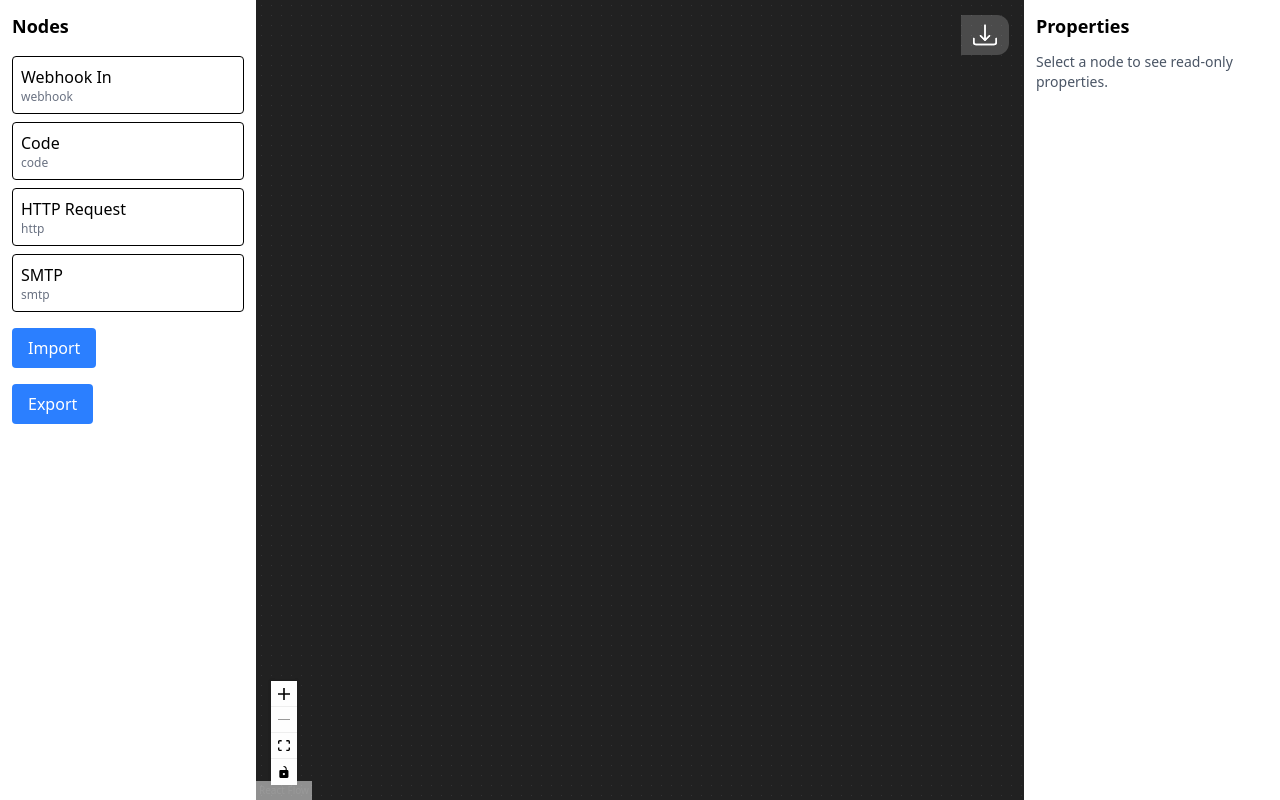
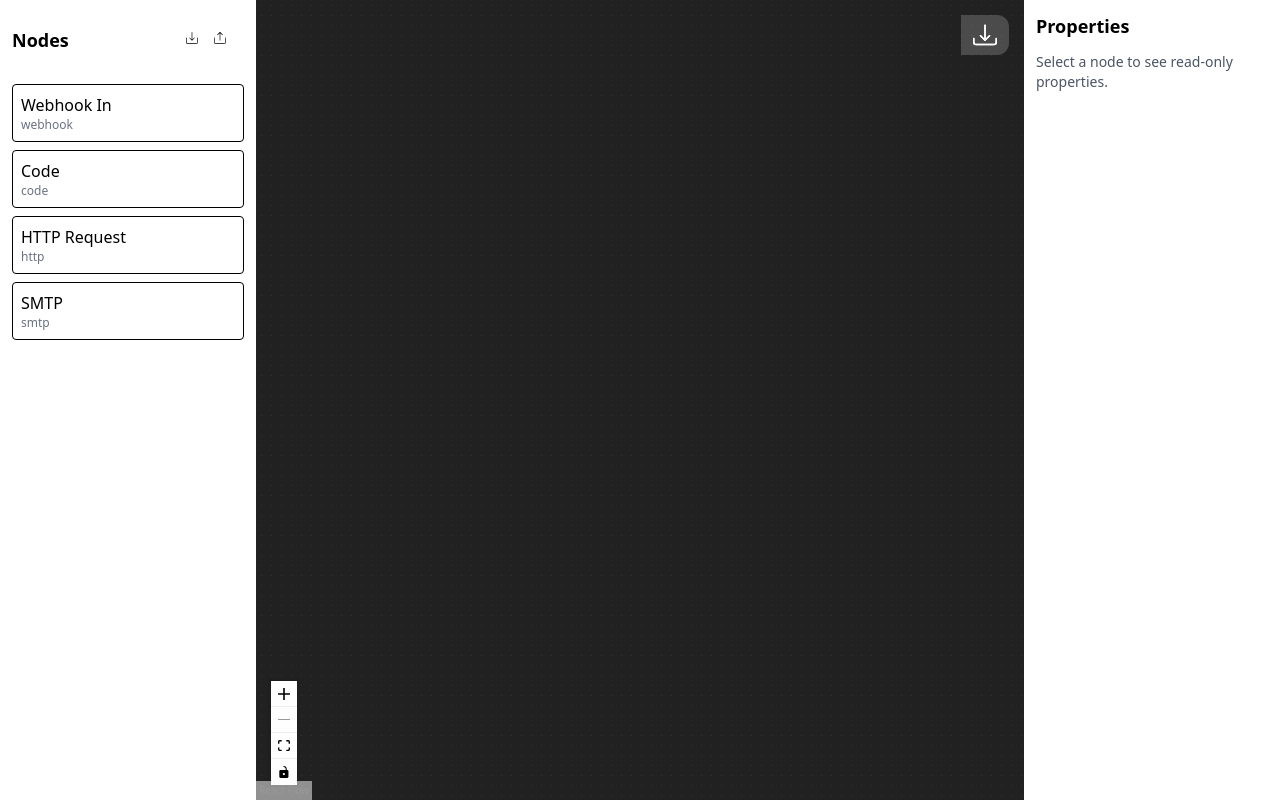
Before and after one commit to naffiziqbal/nafiziqbal-JoulesLabs-front-end-task, a React (Vite) app: page / in a window 1280 px wide. Built offline with nearby package versions, Linux system fonts and the light colour scheme.

Commit message:
Enhance SideBar component by adding import/export buttons with tooltips for better user interaction; refactor layout for improved organization and error message display.

```diff
--- a/src/components/side-bar.tsx
+++ b/src/components/side-bar.tsx
@@ -1,3 +1,4 @@
+import { CiExport, CiImport } from "react-icons/ci";
 import { NODE_TEMPLATES } from "../data/data";
 import type { NodeType } from "../types/types";
 
@@ -17,14 +18,10 @@ export default function SideBar({
   handleFile: (e: React.ChangeEvent<HTMLInputElement>) => void;
 }) {
   return (
-    <div className="bg-white p-3 space-y-4">
+    <div className="bg-white p-3 space-y-4 grid grid-rows-[auto_1fr_auto]">
+      <div className="flex justify-between items-center">
         <h4 className="font-bold text-lg">Nodes</h4>
-      <div className="space-y-2 ">
-        {NODE_TEMPLATES.map((t) => (
-          <PaletteItem key={t.type} template={t} />
-        ))}
-      </div>
-      <div className="space-y-2">
+        <div className=" flex justify-end  items-end  gap-3  *:py-2 *:rounded px-4 py-2 rounded *:cursor-pointer">
           <input
             ref={fileRef}
             type="file"
@@ -32,21 +29,27 @@ export default function SideBar({
             className="hidden"
             onChange={handleFile}
           />
-        <button
-          className="bg-blue-500 text-white px-4 py-2 rounded"
-          onClick={handleImportClick}
-        >
-          Import
+          <button onClick={handleImportClick}>
+            <ToolTip text="Import">
+              <CiImport className="size-4" />
+            </ToolTip>
+          </button>
+          <button onClick={handleExport}>
+            <ToolTip text="Export">
+              <CiExport className="size-4" />
+            </ToolTip>
           </button>
         </div>
-      <button
-        className="bg-blue-500 text-white px-4 py-2 rounded"
-        onClick={handleExport}
-      >
-        Export
-      </button>
+      </div>
+      <div className="space-y-2 ">
+        {NODE_TEMPLATES.map((t) => (
+          <PaletteItem key={t.type} template={t} />
+        ))}
+      </div>
+      <div className="w-full ">
         {importError && <div className="text-red-500">{importError}</div>}
         {exportError && <div className="text-red-500">{exportError}</div>}
+      </div>
     </div>
   );
 }
@@ -76,3 +79,25 @@ function PaletteItem({
     </div>
   );
 }
+
+function ToolTip({
+  children,
+  text,
+}: {
+  children: React.ReactNode;
+  text: string;
+}) {
+  return (
+    <div className="relative group inline-block">
+      {children}
+      <div
+        className="absolute top-full left-1/2 -translate-x-1/2 mb-2
+                      whitespace-nowrap bg-black text-white text-xs
+                      px-2 py-1 rounded opacity-0 group-hover:opacity-100
+                      transition-opacity duration-200 pointer-events-none"
+      >
+        {text}
+      </div>
+    </div>
+  );
+}
```
Lines whose indentation alone changed are shown as unchanged.
